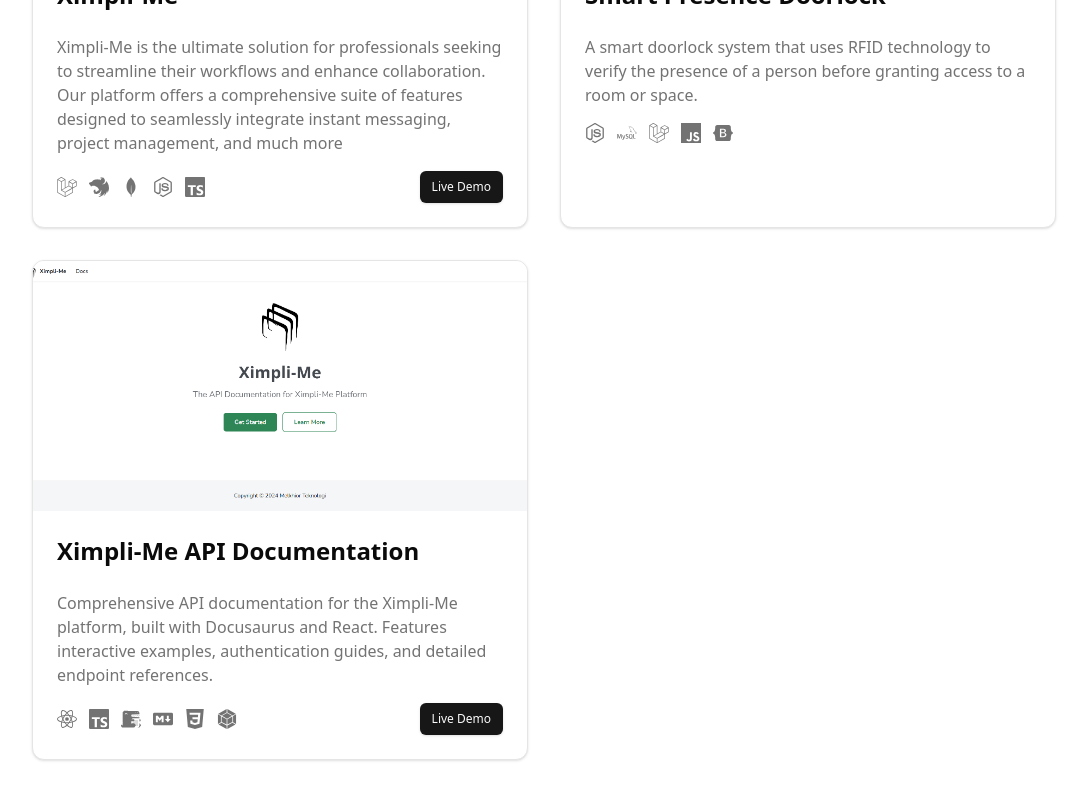
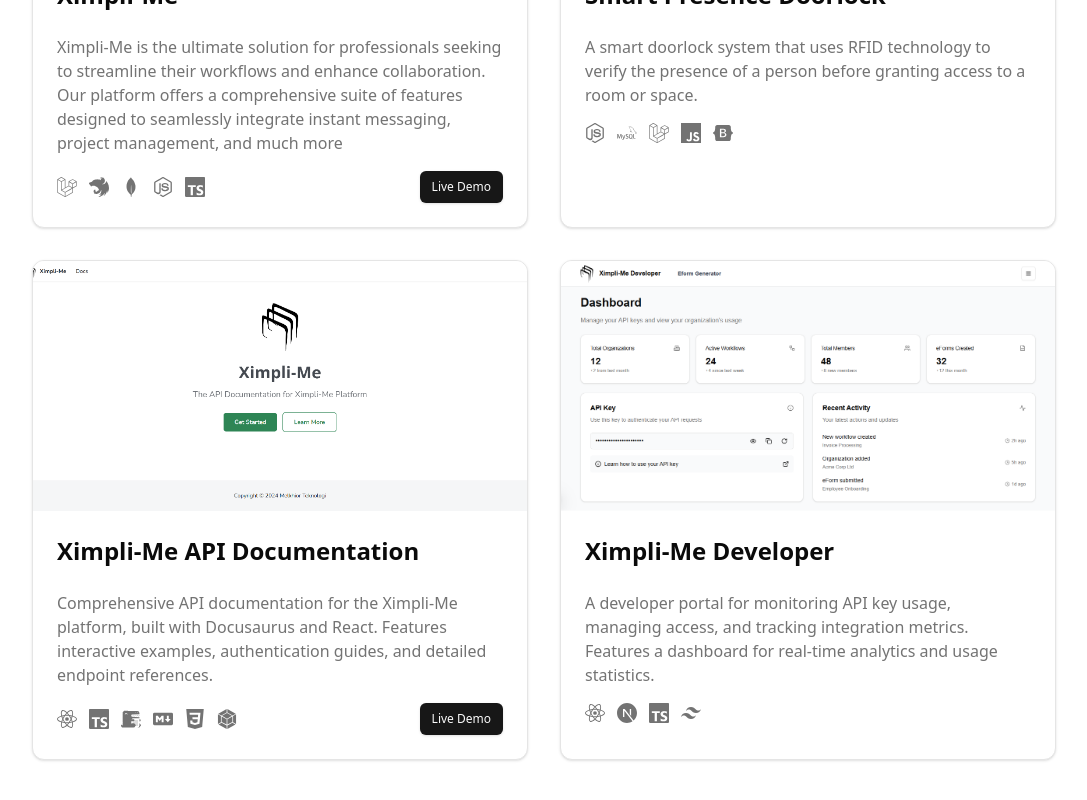
Before and after one commit to xietsunzao/portfolio, a Next.js app: page /projects in a window 1280 px wide. Shown: the part 1117-1917 px from the top of the page, without its empty margins (96-1183 px from the left). Built offline with nearby package versions, Linux system fonts and the light colour scheme.

Commit message:
Add new project "Ximpli-Me Developer" to Projects component with detailed tech stack including Next.js and Tailwind CSS

```diff
--- a/src/components/Projects.tsx
+++ b/src/components/Projects.tsx
@@ -21,6 +21,8 @@
   SiMarkdown,
   SiCss3,
   SiWebpack,
+  SiNextdotjs,
+  SiTailwindcss,
 } from "react-icons/si"
 import { useEffect, useRef } from "react"
 import gsap from "gsap"
@@ -100,6 +102,17 @@
       { icon: <SiMarkdown className="h-5 w-5" />, label: "MDX" },
       { icon: <SiCss3 className="h-5 w-5" />, label: "CSS" },
       { icon: <SiWebpack className="h-5 w-5" />, label: "Webpack" },
+    ]
+  },
+  {
+    title: "Ximpli-Me Developer",
+    description: "A developer portal for monitoring API key usage, managing access, and tracking integration metrics. Features a dashboard for real-time analytics and usage statistics.",
+    image: "/projects/project-6.png",
+    tech: [
+      { icon: <SiReact className="h-5 w-5" />, label: "React" },
+      { icon: <SiNextdotjs className="h-5 w-5" />, label: "Next.js" },
+      { icon: <SiTypescript className="h-5 w-5" />, label: "TypeScript" },
+      { icon: <SiTailwindcss className="h-5 w-5" />, label: "Tailwind CSS" },
     ]
   }
 ]
```
Also changed, not shown: public/projects/project-6.png (added).
